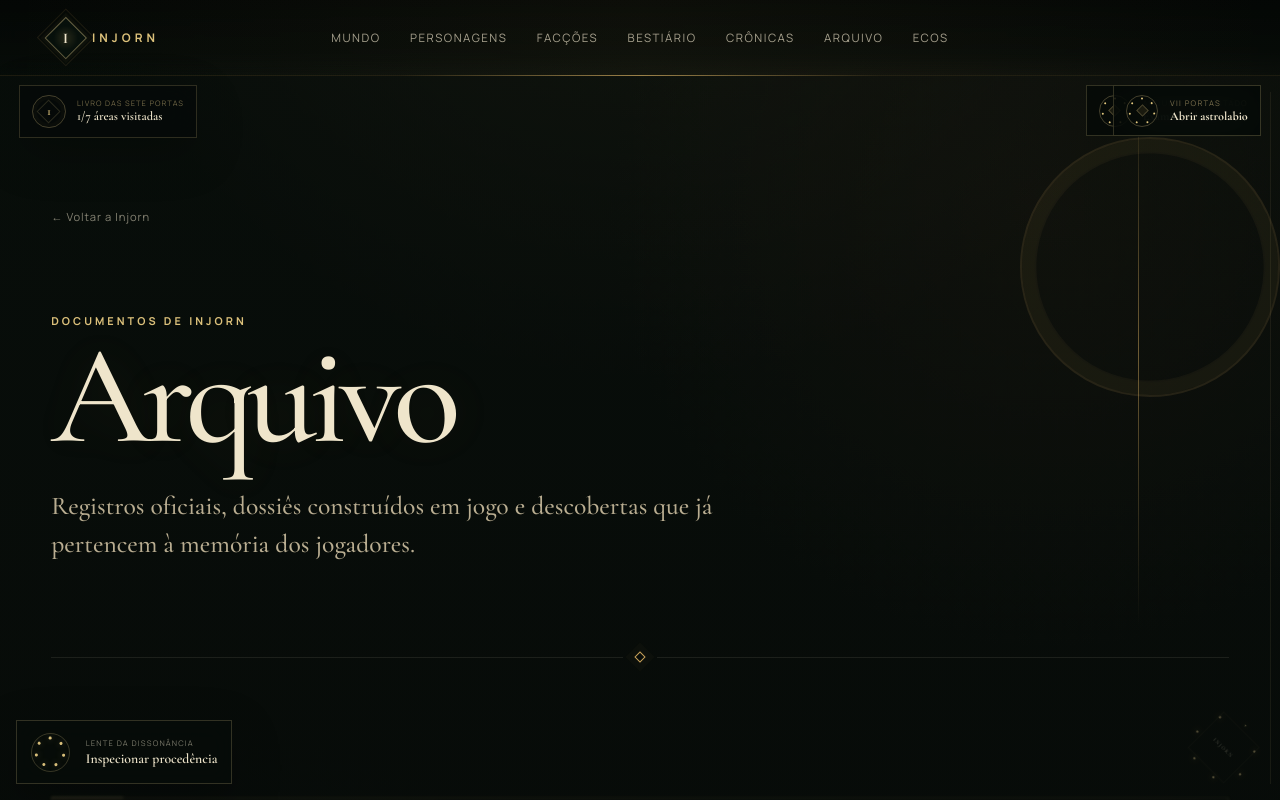
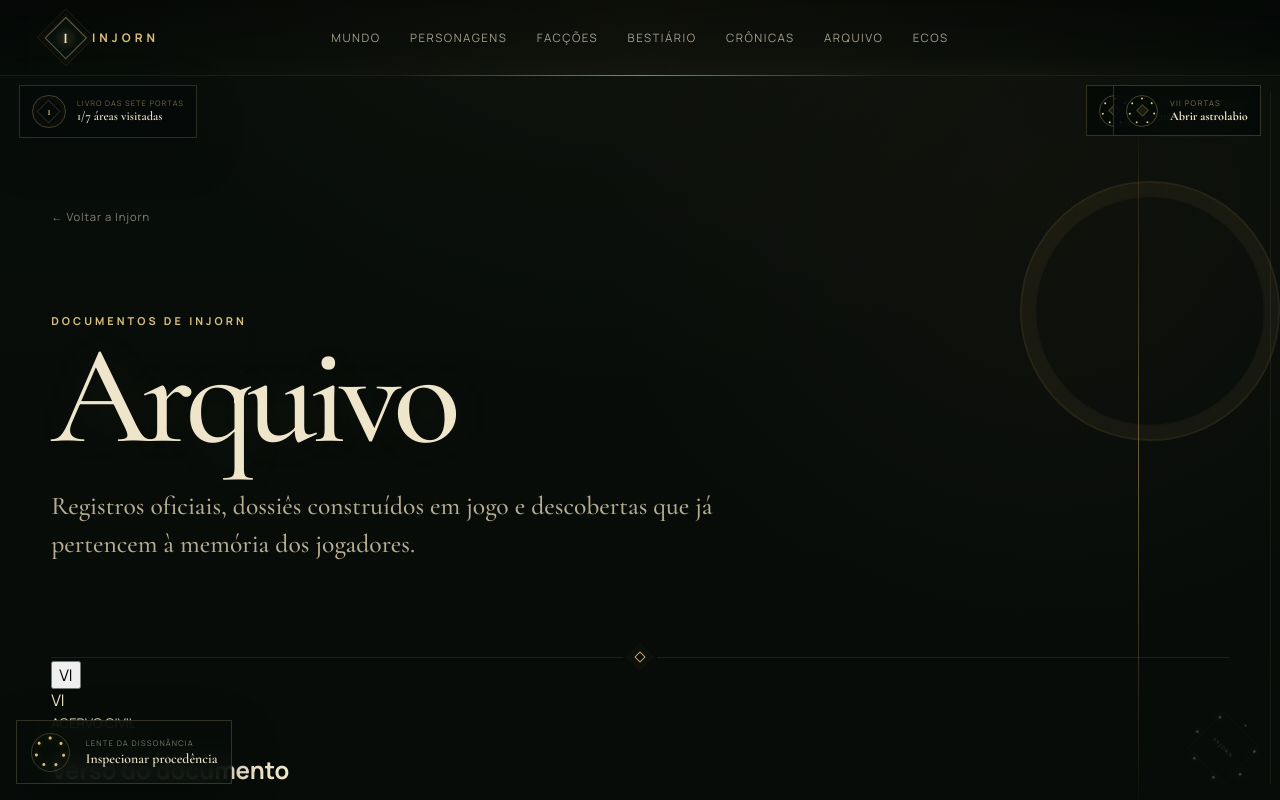
Before and after one commit to krrozino/injorn-web, a Next.js app: page /arquivo in a window 1280 px wide. Shown: the top 800 px of the page. Built offline with nearby package versions, Linux system fonts and the light colour scheme.

Commit message:
feat: let public pages reveal their verso

```diff
--- a/src/components/PublicPage.tsx
+++ b/src/components/PublicPage.tsx
@@ -1,5 +1,6 @@
 import Link from "next/link";
 import type { ReactNode } from "react";
+import { PageFoldRitual } from "@/components/PageFoldRitual";
 import { SiteHeader } from "@/components/SiteHeader";
 
 interface PublicPageProps {
@@ -37,6 +38,7 @@ export function PublicPage({ eyebrow, title, intro, children }: PublicPageProps)
           <i />
           <span />
         </div>
+        <PageFoldRitual key={variant} />
       </header>
 
       <div className="public-page__content section-shell">{children}</div>
```
